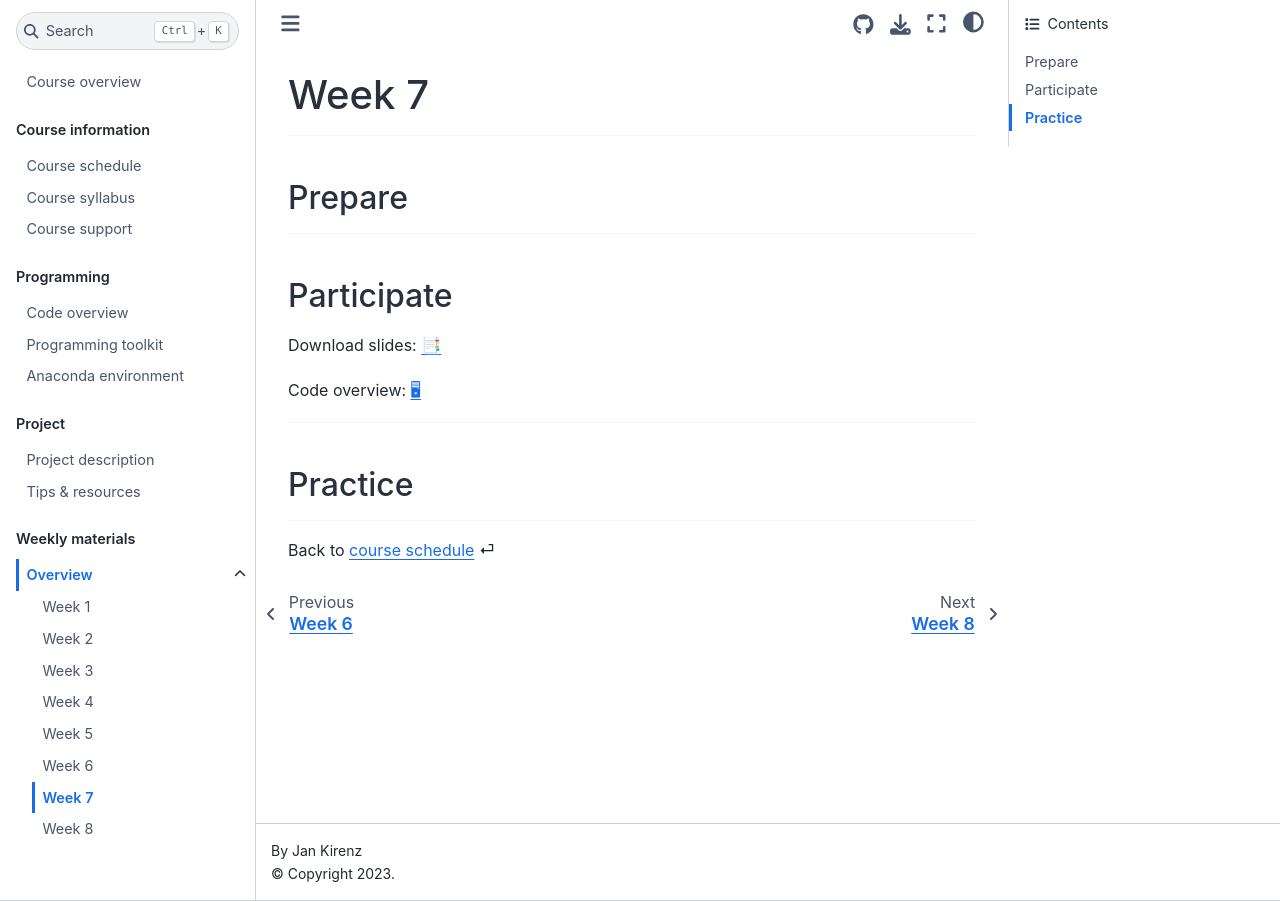
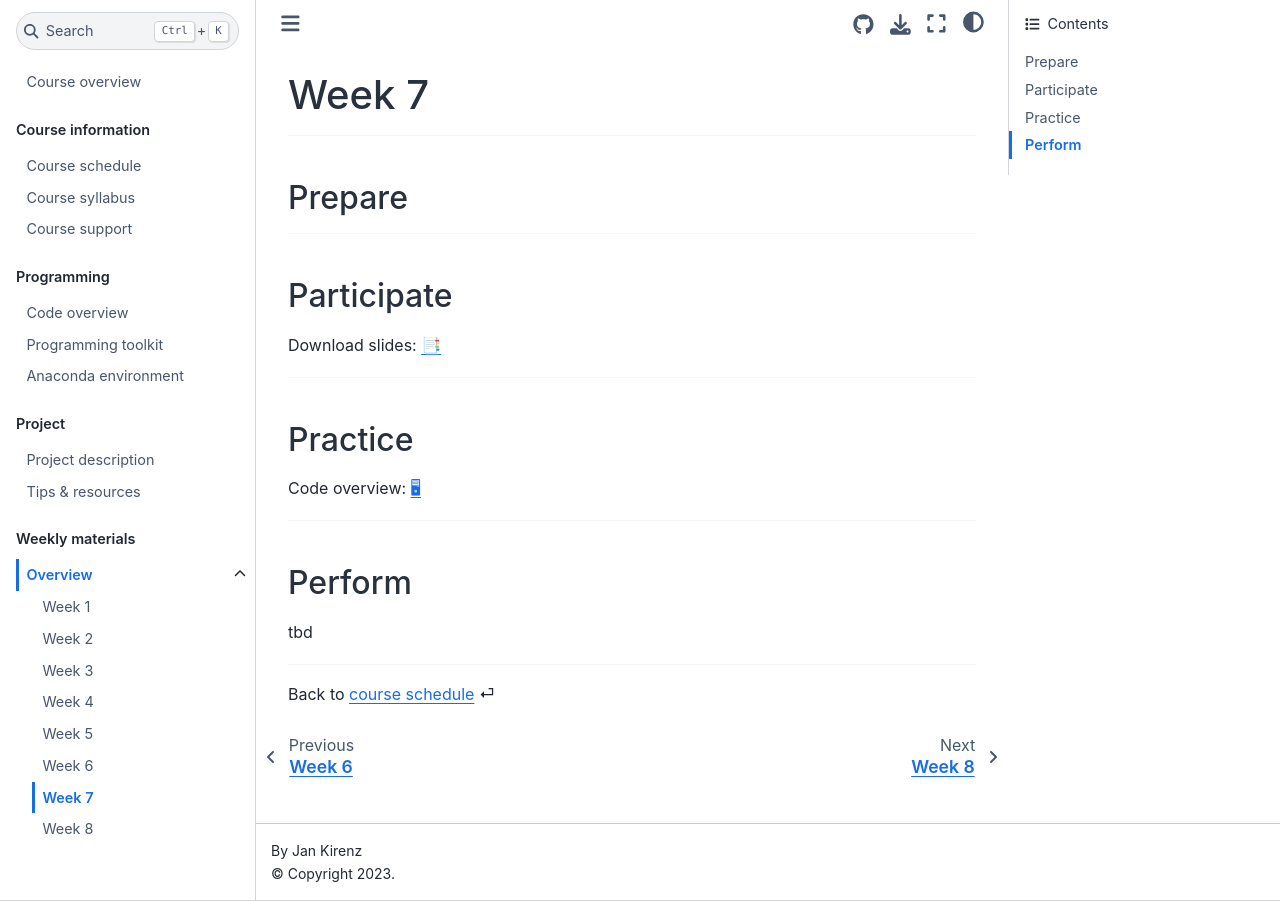
Before and after one commit to as-ws22/website, a Jupyter Book: the page built from weeks/week7.md, in a window 1280 px wide. Built offline with Jupyter Book 1.0.4 settings and Sphinx 7.4.7 and the Sphinx Book theme 1.1.4, drawn with Linux system fonts in a browser that asks for light colours; comment, search, counter and statistics services are not loaded.

Commit message:
Update week7.md

```diff
--- a/weeks/week7.md
+++ b/weeks/week7.md
@@ -24,7 +23,15 @@ Code overview: [🖥](../code/code-overview.md)
 ## Practice
 
 
+Code overview: [🖥](../code/code-overview.md)
 
+
+---
+
+(perform)=
+## Perform
+
+tbd
 
 
 
```
Also changed, not shown: other parts of weeks/week7.md (+0 -1 lines).
